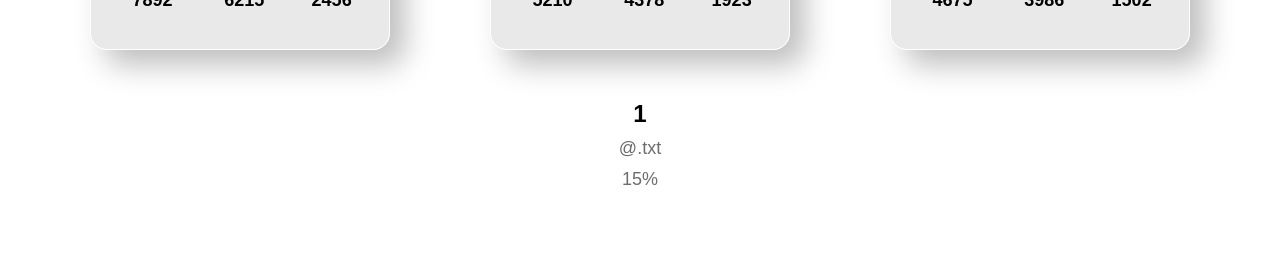
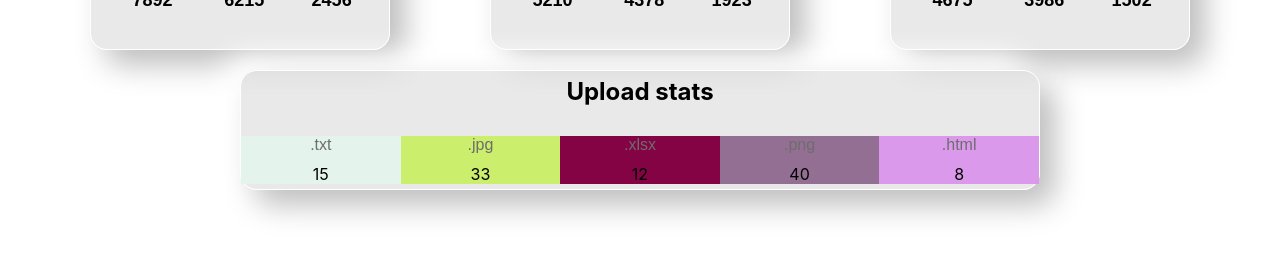
Before and after one commit to bondarenkoai/react-components, a React (Create React App) app: page / in a window 1280 px wide. Shown: the part 422-678 px from the top of the page. Built offline with nearby package versions, Linux system fonts and the light colour scheme.

Commit message:
getRandomColor for Statistics section -Done

```diff
--- a/src/Components/Profile/Profile.jsx
+++ b/src/Components/Profile/Profile.jsx
@@ -6,15 +6,15 @@ import users from '../../data/users.json';
 export const Profile = () => {
     return (
         <div className={css.profilePosition}>
-            {users.map(user => (
-                <div className={css.profile}>
+            {users.map(({ username, tag, location, avatar, stats }) => (
+                <div className={css.profile} key={username}>
                     <Description
-                        username={user.username}
-                        tag={user.tag}
-                        location={user.location}
-                        avatar={user.avatar}
+                        username={username}
+                        tag={tag}
+                        location={location}
+                        avatar={avatar}
                     />
-                    <Stats stats={user.stats} />
+                    <Stats stats={stats} />
                 </div>
             ))}
         </div>
--- a/src/Components/Statistics/Statistics.jsx
+++ b/src/Components/Statistics/Statistics.jsx
@@ -1,12 +1,12 @@
 import css from './Statistics.module.css';
-import statistics from '../../data/statistics.json';
+// import statistics from '../../data/statistics.json';
+import { Stats } from './StatisticsTitle/StatisticsTitle';
 
 export const Statistics = () => {
     return (
         <div className={css.statistics}>
-            <p className={css.name}>{statistics[0]['figures-1'][0].id}</p>
-            <p className={css.tag}>@{statistics[0]['figures-1'][0].label}</p>
-            <p className={css.location}>{statistics[0]['figures-1'][0].percentage}%</p>
+            <h2 className="title">Upload stats</h2>
+            <Stats />
         </div>
     );
 };
--- a/src/Components/Statistics/Statistics.module.css
+++ b/src/Components/Statistics/Statistics.module.css
@@ -1,43 +1,17 @@
 .statistics {
-    padding: 30px;
-    color: #000;
+    box-sizing: border-box;
+    width: 800px;
+    height: 120px;
+    background: rgba(217, 217, 217, 0.58);
+    border: 1px solid white;
+    box-shadow: 15px 15px 30px #bebebe, -15px -15px 30px #ffffff;
+    transition: 0.2s ease-in-out;
+    backdrop-filter: blur(6px);
+    border-radius: 17px;
+    text-align: center;
     display: flex;
     flex-direction: column;
     align-items: center;
+    justify-content: center;
+    user-select: none;
 }
-
-.avatar {
-    width: 150px;
-    border-radius: 50%;
-    margin: 30px;
-    transition: all 0.5s;
-    cursor: pointer;
-}
-
-.avatar:hover {
-    border: 1px solid #6d6d6d;
-    transform: scale(1.25);
-}
-
-.avatar:active {
-    transform: scale(0.95);
-}
-
-.name {
-    margin-bottom: 10px;
-    cursor: pointer;
-    font-family: Montserrat, sans-serif;
-    font-size: 24px;
-    font-weight: 600;
-    color: #000;
-}
-
-.tag,
-.location {
-    margin-bottom: 10px;
-    cursor: pointer;
-    font-family: Montserrat, sans-serif;
-    font-size: 18px;
-    font-weight: 500;
-    color: #6d6d6d;
-}
--- /dev/null
+++ b/src/Components/Statistics/StatisticsStats/StatisticsStats.module.css
@@ -0,0 +1,45 @@
+.stats {
+    width: 100%;
+    margin-top: 30px;
+    position: relative;
+}
+
+.stats::before {
+    content: '';
+    position: absolute;
+    top: -20px;
+    left: 0;
+    width: 100%;
+    height: 2px;
+    background-color: #6d6d6d;
+}
+
+.statsList {
+    color: #000;
+    width: 100%;
+    display: flex;
+    flex-direction: row;
+    justify-content: space-evenly;
+    align-items: center;
+}
+
+.label {
+    /* font-style: italic; */
+    font-family: Montserrat, sans-serif;
+    font-size: 16px;
+    font-weight: 500;
+    color: #6d6d6d;
+}
+
+.statsItem {
+    display: flex;
+    flex-direction: column;
+}
+
+.quantity {
+    margin: 10px;
+    cursor: pointer;
+    font-family: Montserrat, sans-serif;
+    font-size: 18px;
+    font-weight: 600;
+}
--- /dev/null
+++ b/src/Components/Statistics/StatisticsTitle/StatisticsTitle.jsx
@@ -0,0 +1,26 @@
+import css from './StatisticsTitle.module.css';
+import statist from '../../../data/statistics.json';
+
+// Функція для генерації випадкового кольору
+const getRandomColor = () => `#${Math.floor(Math.random() * 16777215).toString(16)}`;
+
+const statistics = statist[1];
+
+export const Stats = () => {
+    return (
+        <div className={css.stats}>
+            {statistics.map(({ id, label, percentage }) => (
+                <ul
+                    className={css.statsList}
+                    key={id}
+                    style={{ backgroundColor: getRandomColor() }}
+                >
+                    <li className={css.statsItem} id={id}>
+                        <span className={css.label}>{label}</span>
+                        <span className={css.percentage}>{percentage}</span>
+                    </li>
+                </ul>
+            ))}
+        </div>
+    );
+};
--- /dev/null
+++ b/src/Components/Statistics/StatisticsTitle/StatisticsTitle.module.css
@@ -0,0 +1,40 @@
+.stats {
+    width: 100%;
+    margin-top: 30px;
+    position: relative;
+    display: flex;
+    flex-direction: row;
+}
+
+.statsList {
+    color: #000;
+    width: 100%;
+    display: flex;
+    flex-direction: row;
+    justify-content: space-evenly;
+    align-items: center;
+    list-style-type: none;
+    padding: 0;
+}
+
+.label {
+    margin-bottom: 10px;
+    font-family: Montserrat, sans-serif;
+    font-size: 16px;
+    font-weight: 500;
+    color: #6d6d6d;
+}
+
+.statsItem {
+    display: flex;
+    flex-direction: column;
+    align-items: center;
+}
+
+.quantity {
+    margin: 10px;
+    cursor: pointer;
+    font-family: Montserrat, sans-serif;
+    font-size: 18px;
+    font-weight: 600;
+}
--- a/src/data/statistics.json
+++ b/src/data/statistics.json
@@ -1,34 +1,28 @@
 [
-    {
-        "figures-1": [
+    [
         { "id": "1", "label": ".txt", "percentage": 15 },
         { "id": "2", "label": ".jpg", "percentage": 33 },
         { "id": "3", "label": ".xlsx", "percentage": 12 },
         { "id": "4", "label": ".png", "percentage": 40 },
         { "id": "5", "label": ".html", "percentage": 8 }
-        ]
-    },
-    {
-        "figures-2": [
+    ],
+
+    [
         { "id": "21", "label": ".txt", "percentage": 15 },
         { "id": "22", "label": ".jpg", "percentage": 33 },
-            { "id": "23", "label": ".xlsx", "percentage": 12 },
+        { "id": "   23", "label": ".xlsx", "percentage": 12 },
         { "id": "24", "label": ".png", "percentage": 40 },
         { "id": "25", "label": ".html", "percentage": 8 }
-        ]
-    },
-    {
-        "figures-3": [
+    ],
+    [
         { "id": "31", "label": ".css", "percentage": 25 },
         { "id": "32", "label": ".js", "percentage": 47 },
         { "id": "33", "label": ".json", "percentage": 20 },
         { "id": "34", "label": ".pptx", "percentage": 18 },
         { "id": "35", "label": ".gif", "percentage": 22 },
         { "id": "36", "label": ".avi", "percentage": 35 }
-        ]
-    },
-    {
-        "figures-4": [
+    ],
+    [
         { "id": "41", "label": ".xls", "percentage": 25 },
         { "id": "42", "label": ".mp4", "percentage": 30 },
         { "id": "43", "label": ".svg", "percentage": 15 },
@@ -37,5 +31,4 @@
         { "id": "46", "label": ".txt", "percentage": 10 },
         { "id": "47", "label": ".png", "percentage": 20 }
     ]
-    }
 ]
```
Also changed, not shown: src/Components/Statistics/StatisticsStats/StatisticsStats.jsx (added, +22 -0 lines). Lines whose indentation alone changed are shown as unchanged.
